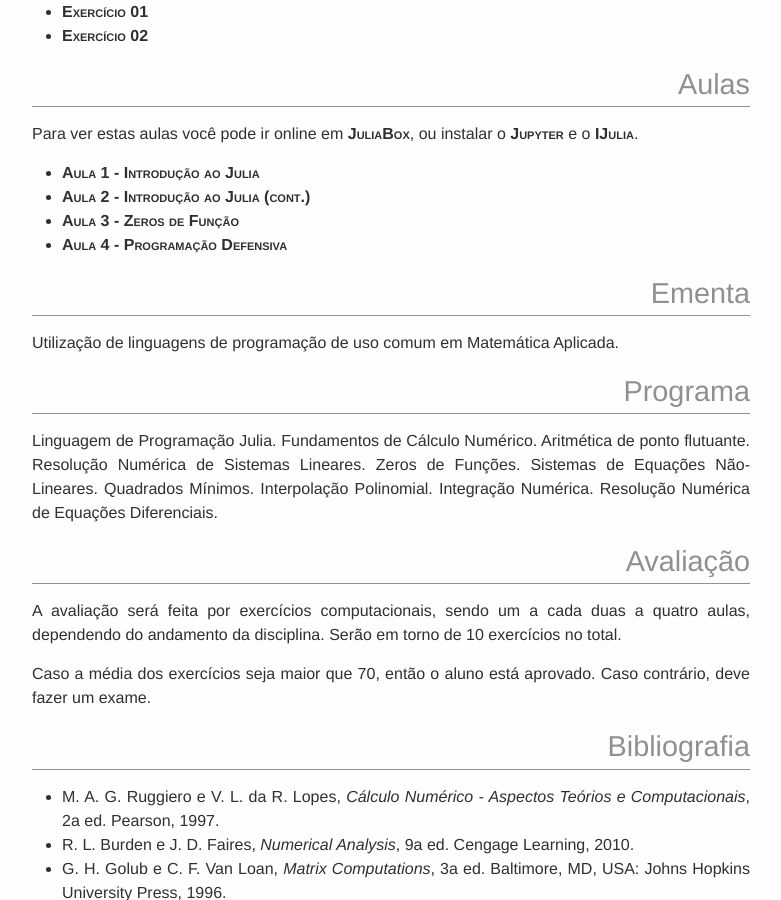
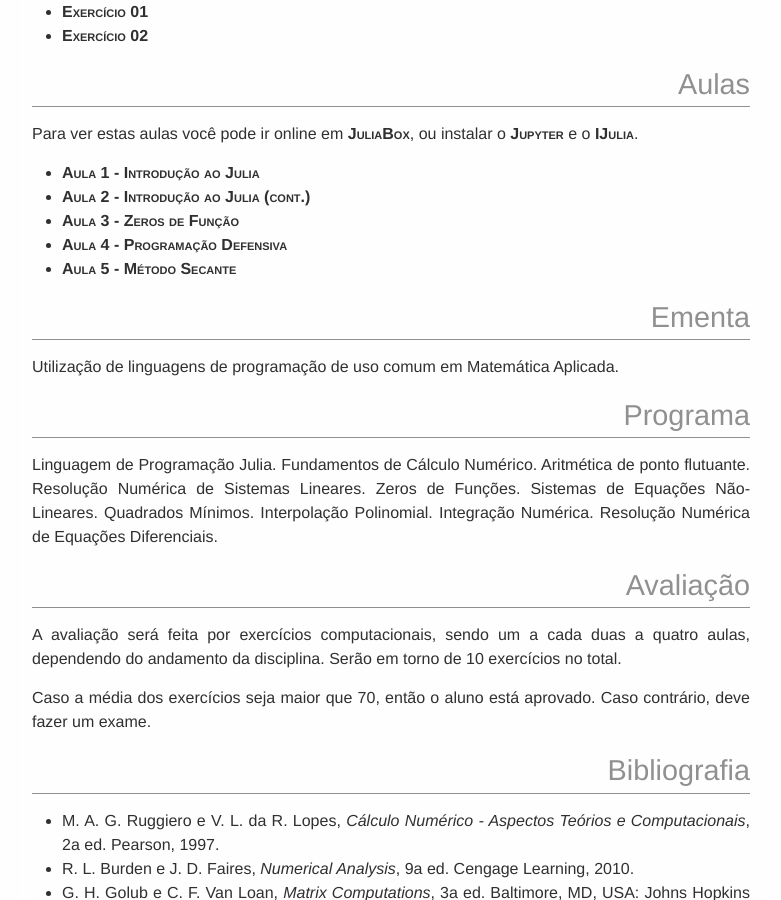
Before and after one commit to abelsiqueira/abelsiqueira.github.io-old, a Jekyll site: the page built from disciplinas/cm103-2016s2.md, in a window 1280 px wide and 900 px high, scrolled down 765 px. Shown: the whole window, without its empty margins (249-1030 px from the left). Built offline with Jekyll 4.4.1, drawn with Linux system fonts in a browser that asks for light colours.

Commit message:
Adiciona aula 5

```diff
--- a/disciplinas/cm103-2016s2.md
+++ b/disciplinas/cm103-2016s2.md
@@ -31,6 +31,7 @@ ou instalar o [Jupyter](https://jupyter.org/) e o
   - [Aula 2 - Introdução ao Julia (cont.)]({{ site.baseurl }}/disciplinas/cm103/02-intro-julia-cont.ipynb)
   - [Aula 3 - Zeros de Função]({{ site.baseurl }}/disciplinas/cm103/03-zeros-de-funcao.ipynb)
   - [Aula 4 - Programação Defensiva]({{ site.baseurl }}/disciplinas/cm103/04-programação-defensiva.ipynb)
+  - [Aula 5 - Método Secante]({{ site.baseurl }}/disciplinas/cm103/05-secante.ipynb)
 
 # Ementa
 
```
Also changed, not shown: 2 other files.
